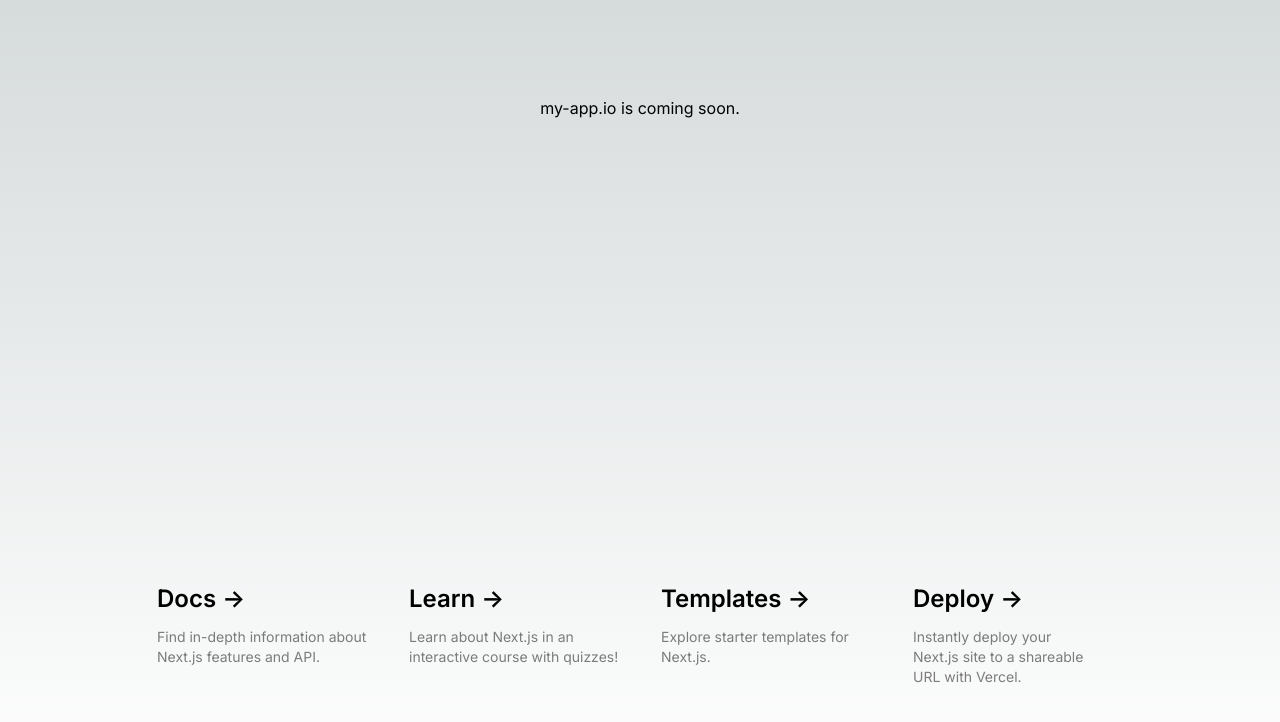
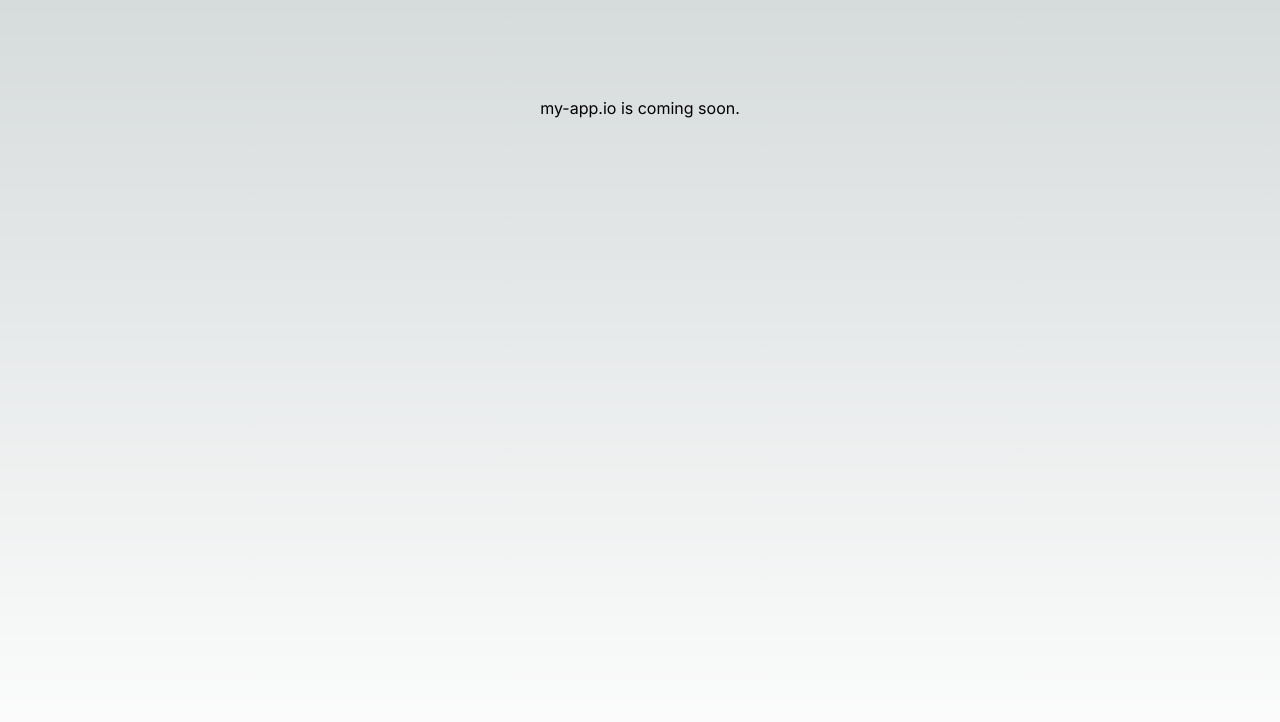
Before and after one commit to kc0/my-app.io, a Next.js app: page / in a window 1280 px wide. Shown: the top 722 px of the page. Built offline with nearby package versions, Linux system fonts and the light colour scheme.

Commit message:
Update homepage

```diff
--- a/src/app/page.js
+++ b/src/app/page.js
@@ -6,75 +6,6 @@
 
       <h1>my-app.io is coming soon.</h1>
 
-      <div className="mb-32 grid text-center lg:max-w-5xl lg:w-full lg:mb-0 lg:grid-cols-4 lg:text-left">
-        <a
-          href="https://nextjs.org/docs?utm_source=create-next-app&utm_medium=appdir-template&utm_campaign=create-next-app"
-          className="group rounded-lg border border-transparent px-5 py-4 transition-colors hover:border-gray-300 hover:bg-gray-100 hover:dark:border-neutral-700 hover:dark:bg-neutral-800/30"
-          target="_blank"
-          rel="noopener noreferrer"
-        >
-          <h2 className={`mb-3 text-2xl font-semibold`}>
-            Docs{" "}
-            <span className="inline-block transition-transform group-hover:translate-x-1 motion-reduce:transform-none">
-              -&gt;
-            </span>
-          </h2>
-          <p className={`m-0 max-w-[30ch] text-sm opacity-50`}>
-            Find in-depth information about Next.js features and API.
-          </p>
-        </a>
-
-        <a
-          href="https://nextjs.org/learn?utm_source=create-next-app&utm_medium=appdir-template-tw&utm_campaign=create-next-app"
-          className="group rounded-lg border border-transparent px-5 py-4 transition-colors hover:border-gray-300 hover:bg-gray-100 hover:dark:border-neutral-700 hover:dark:bg-neutral-800 hover:dark:bg-opacity-30"
-          target="_blank"
-          rel="noopener noreferrer"
-        >
-          <h2 className={`mb-3 text-2xl font-semibold`}>
-            Learn{" "}
-            <span className="inline-block transition-transform group-hover:translate-x-1 motion-reduce:transform-none">
-              -&gt;
-            </span>
-          </h2>
-          <p className={`m-0 max-w-[30ch] text-sm opacity-50`}>
-            Learn about Next.js in an interactive course with&nbsp;quizzes!
-          </p>
-        </a>
-
-        <a
-          href="https://vercel.com/templates?framework=next.js&utm_source=create-next-app&utm_medium=appdir-template&utm_campaign=create-next-app"
-          className="group rounded-lg border border-transparent px-5 py-4 transition-colors hover:border-gray-300 hover:bg-gray-100 hover:dark:border-neutral-700 hover:dark:bg-neutral-800/30"
-          target="_blank"
-          rel="noopener noreferrer"
-        >
-          <h2 className={`mb-3 text-2xl font-semibold`}>
-            Templates{" "}
-            <span className="inline-block transition-transform group-hover:translate-x-1 motion-reduce:transform-none">
-              -&gt;
-            </span>
-          </h2>
-          <p className={`m-0 max-w-[30ch] text-sm opacity-50`}>
-            Explore starter templates for Next.js.
-          </p>
-        </a>
-
-        <a
-          href="https://vercel.com/new?utm_source=create-next-app&utm_medium=appdir-template&utm_campaign=create-next-app"
-          className="group rounded-lg border border-transparent px-5 py-4 transition-colors hover:border-gray-300 hover:bg-gray-100 hover:dark:border-neutral-700 hover:dark:bg-neutral-800/30"
-          target="_blank"
-          rel="noopener noreferrer"
-        >
-          <h2 className={`mb-3 text-2xl font-semibold`}>
-            Deploy{" "}
-            <span className="inline-block transition-transform group-hover:translate-x-1 motion-reduce:transform-none">
-              -&gt;
-            </span>
-          </h2>
-          <p className={`m-0 max-w-[30ch] text-sm opacity-50 text-balance`}>
-            Instantly deploy your Next.js site to a shareable URL with Vercel.
-          </p>
-        </a>
-      </div>
     </main>
   );
 }
```
